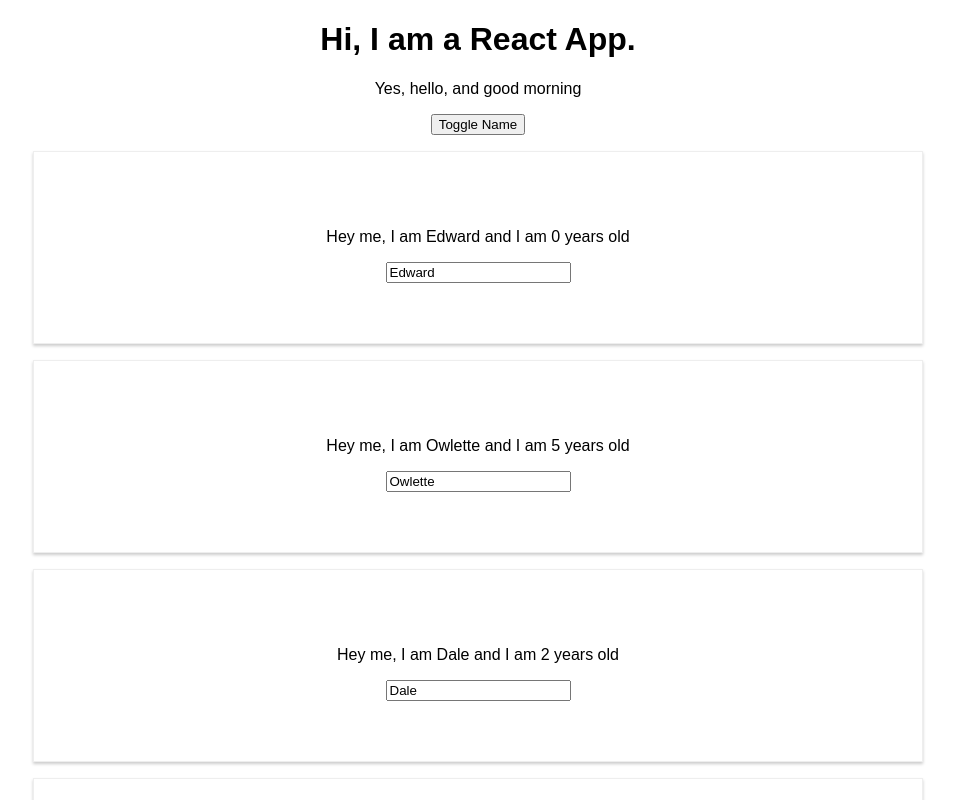
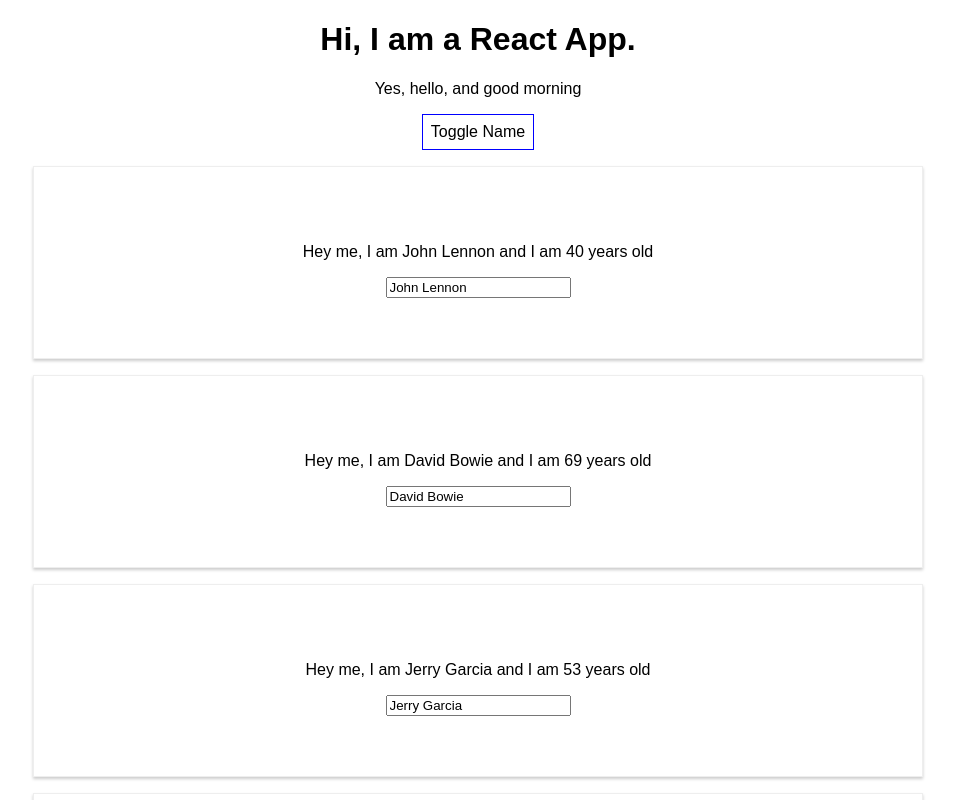
Before and after one commit to bfoley-teamug/react-toggle, a React (Create React App) app: page / in a window 1280 px wide. Both pictures are taken after a click on the button "Toggle Name". Shown: the top 800 px of the page, without its empty margins (162-1117 px from the left). Built offline with nearby package versions, Linux system fonts and the light colour scheme.

Commit message:
add style

```diff
--- a/public/index.html
+++ b/public/index.html
@@ -19,7 +19,7 @@
       work correctly both with client-side routing and a non-root public URL.
       Learn how to configure a non-root public URL by running `npm run build`.
     -->
-    <title>React App</title>
+    <title>Toggle App</title>
   </head>
   <body>
     <noscript>
--- a/src/App.js
+++ b/src/App.js
@@ -5,10 +5,10 @@ import Person from './Person/Person';
 class App extends Component {
   state = {
     people: [
-      { name: 'Edward', age: 0 },
-      { name: 'Owlette', age: 5 }
+      { name: 'John Lennon', age: 40 },
+      { name: 'David Bowie', age: 69 }
     ],
-    otherState: 'Do not worry about me',
+    otherState: "let's dance put on your red shoes and dance the blues",
     showPersons: false
   }
 
@@ -16,8 +16,8 @@ switchNameHandler = (newName) => {
   console.log('Hey hey!')
   this.setState({
     people: [
-      { name: newName, age: 1 },
-      { name: 'Catboy', age: 6 }
+      { name: newName, age: 100 },
+      { name: 'Bob Dylan', age: 77 }
     ]
   })
 }
@@ -25,8 +25,8 @@ switchNameHandler = (newName) => {
 nameChangeHandler = (e) => {
   this.setState({
     people: [
-      { name: 'Jet', age: 1 },
-      { name: e.target.value, age: 6 }
+      { name: 'Charlie Parker', age: 34 },
+      { name: e.target.value, age: 66 }
     ]
   })
 }
@@ -37,31 +37,43 @@ togglePersonsHandler = () => {
 }
 
   render() {
+
+    const style = {
+      backgroundColor: 'white',
+      font: 'inherit',
+      border: '1px solid blue',
+      padding: '8px',
+      cursor: 'pointer'
+    }
+
+    let persons = null;
+
+    if (this.state.showPersons) {
+      persons = (
+        <div>
+          <Person name={this.state.people[0].name}
+            age={this.state.people[0].age}
+            click={this.switchNameHandler.bind(this, 'George Harrison')}
+            changed={this.nameChangeHandler}
+          />
+          <Person name={this.state.people[1].name} age={this.state.people[1].age} />
+          <Person name="Jerry Garcia" age="53" />
+          <Person name="Miles Davis" age="65">Hobbies: Being awesome</Person>
+          <Person />
+
+        </div>
+      )
+    }
+
     return (
       <div className="App">
         <h1>Hi, I am a React App. </h1>
         <p>Yes, hello, and good morning</p>
          <button
-          //style={style}
+          style={style}
           onClick={this.togglePersonsHandler}>Toggle Name</button>
 
-        {
-          this.state.showPersons === true ?
-
-          <div>
-
-            <Person name={this.state.people[0].name}
-              age={this.state.people[0].age}
-              click={this.switchNameHandler.bind(this, 'Blaze')}
-              changed={this.nameChangeHandler}
-            />
-            <Person name={this.state.people[1].name} age={this.state.people[1].age} />
-            <Person name="Dale" age="2" />
-            <Person name="LB" age="37">Hobbies: Being awesome</Person>
-            <Person />
-
-          </div> : null
-        }
+        {persons}
 
       </div>
     );
```
